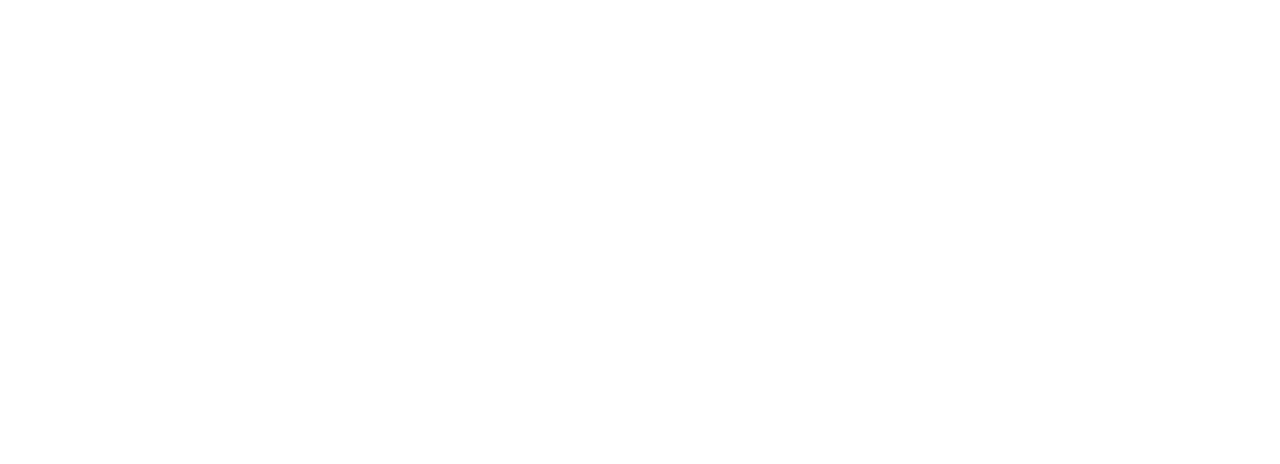
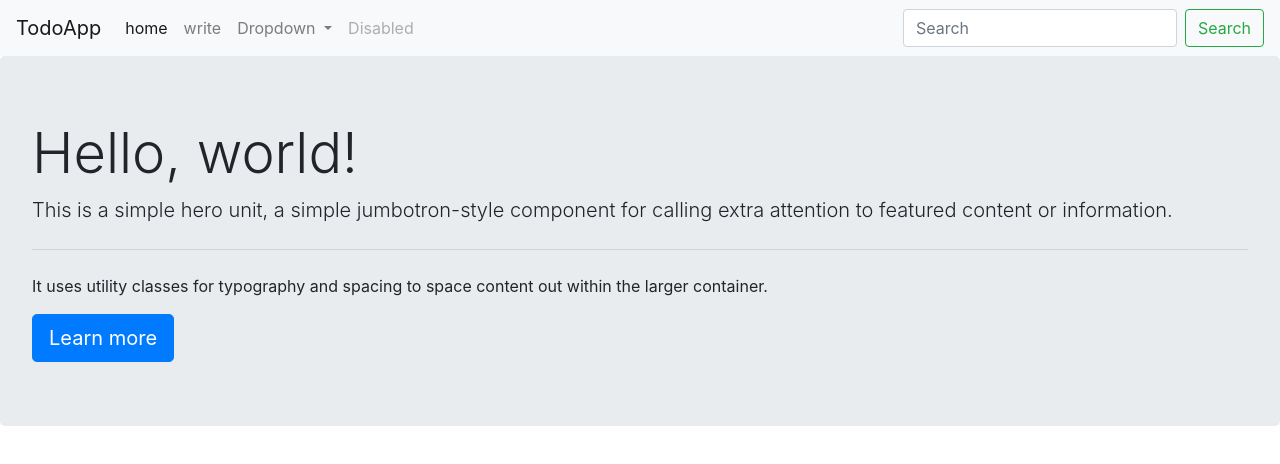
Before and after one commit to hyunsang-ahn/node_js_pjt, a website: page index.html in a window 1280 px wide. Drawn offline with nearby package versions, Linux system fonts and the light colour scheme.

Commit message:
20230106

```diff
--- a/index.html
+++ b/index.html
@@ -1,12 +1,73 @@
-<!DOCTYPE html>
-<html lang="en">
-<head>
-    <meta charset="UTF-8">
-    <meta http-equiv="X-UA-Compatible" content="IE=edge">
-    <meta name="viewport" content="width=device-width, initial-scale=1.0">
-    <title>Document</title>
-</head>
-<body>
+<!doctype html>
+<html >
+  <head>
+    <!-- Required meta tags -->
+    <meta charset="utf-8">
+    <meta name="viewport" content="width=device-width, initial-scale=1, shrink-to-fit=no">
 
-</body>
+    <!-- Bootstrap CSS -->
+    <link rel="stylesheet" href="https://cdn.jsdelivr.net/npm/bootstrap@4.6.2/dist/css/bootstrap.min.css" integrity="sha384-xOolHFLEh07PJGoPkLv1IbcEPTNtaed2xpHsD9ESMhqIYd0nLMwNLD69Npy4HI+N" crossorigin="anonymous">
+
+    <title>Hello, world!</title>
+  </head>
+  <body>
+    <nav class="navbar navbar-expand-lg navbar-light bg-light">
+        <a class="navbar-brand" href="#">TodoApp</a>
+        <button class="navbar-toggler" type="button" data-toggle="collapse" data-target="#navbarSupportedContent" aria-controls="navbarSupportedContent" aria-expanded="false" aria-label="Toggle navigation">
+          <span class="navbar-toggler-icon"></span>
+        </button>
+
+        <div class="collapse navbar-collapse" id="navbarSupportedContent">
+          <ul class="navbar-nav mr-auto">
+            <li class="nav-item active">
+              <a class="nav-link" href="#">home <span class="sr-only">(current)</span></a>
+            </li>
+            <li class="nav-item">
+              <a class="nav-link" href="#">write</a>
+            </li>
+            <li class="nav-item dropdown">
+              <a class="nav-link dropdown-toggle" href="#" role="button" data-toggle="dropdown" aria-expanded="false">
+                Dropdown
+              </a>
+              <div class="dropdown-menu">
+                <a class="dropdown-item" href="#">Action</a>
+                <a class="dropdown-item" href="#">Another action</a>
+                <div class="dropdown-divider"></div>
+                <a class="dropdown-item" href="#">Something else here</a>
+              </div>
+            </li>
+            <li class="nav-item">
+              <a class="nav-link disabled">Disabled</a>
+            </li>
+          </ul>
+          <form class="form-inline my-2 my-lg-0">
+            <input class="form-control mr-sm-2" type="search" placeholder="Search" aria-label="Search">
+            <button class="btn btn-outline-success my-2 my-sm-0" type="submit">Search</button>
+          </form>
+        </div>
+      </nav>
+
+
+
+
+      <div class="jumbotron">
+        <h1 class="display-4">Hello, world!</h1>
+        <p class="lead">This is a simple hero unit, a simple jumbotron-style component for calling extra attention to featured content or information.</p>
+        <hr class="my-4">
+        <p>It uses utility classes for typography and spacing to space content out within the larger container.</p>
+        <a class="btn btn-primary btn-lg" href="#" role="button">Learn more</a>
+      </div>
+    <!-- Optional JavaScript; choose one of the two! -->
+
+    <!-- Option 1: jQuery and Bootstrap Bundle (includes Popper) -->
+    <script src="https://cdn.jsdelivr.net/npm/jquery@3.5.1/dist/jquery.slim.min.js" integrity="sha384-DfXdz2htPH0lsSSs5nCTpuj/zy4C+OGpamoFVy38MVBnE+IbbVYUew+OrCXaRkfj" crossorigin="anonymous"></script>
+    <script src="https://cdn.jsdelivr.net/npm/bootstrap@4.6.2/dist/js/bootstrap.bundle.min.js" integrity="sha384-Fy6S3B9q64WdZWQUiU+q4/2Lc9npb8tCaSX9FK7E8HnRr0Jz8D6OP9dO5Vg3Q9ct" crossorigin="anonymous"></script>
+
+    <!-- Option 2: Separate Popper and Bootstrap JS -->
+    <!--
+    <script src="https://cdn.jsdelivr.net/npm/jquery@3.5.1/dist/jquery.slim.min.js" integrity="sha384-DfXdz2htPH0lsSSs5nCTpuj/zy4C+OGpamoFVy38MVBnE+IbbVYUew+OrCXaRkfj" crossorigin="anonymous"></script>
+    <script src="https://cdn.jsdelivr.net/npm/popper.js@1.16.1/dist/umd/popper.min.js" integrity="sha384-9/reFTGAW83EW2RDu2S0VKaIzap3H66lZH81PoYlFhbGU+6BZp6G7niu735Sk7lN" crossorigin="anonymous"></script>
+    <script src="https://cdn.jsdelivr.net/npm/bootstrap@4.6.2/dist/js/bootstrap.min.js" integrity="sha384-+sLIOodYLS7CIrQpBjl+C7nPvqq+FbNUBDunl/OZv93DB7Ln/533i8e/mZXLi/P+" crossorigin="anonymous"></script>
+    -->
+  </body>
 </html>
```
Also changed, not shown: package.json (added, +22 -0 lines), server.js (added, +12 -0 lines), write.html (added), 1 other file.
